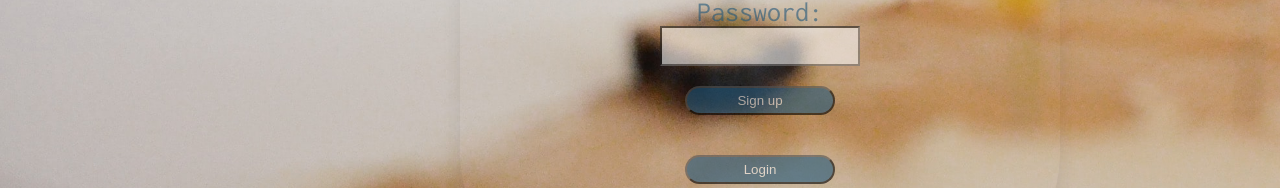
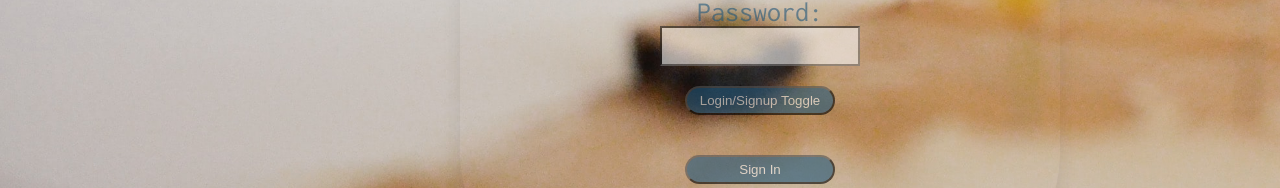
Before and after one commit to janobrienux/voyage-client, a React (Create React App) app: page / in a window 1280 px wide. Shown: the part 761-949 px from the top of the page. Built offline with nearby package versions, Linux system fonts and the light colour scheme.

Commit message:
alert added

```diff
--- a/src/components/auth/Auth.jsx
+++ b/src/components/auth/Auth.jsx
@@ -1,9 +1,12 @@
 import { useState } from "react";
 import "./style.css";
-import logo from '../../assets/logo.png'
+import logo from "../../assets/logo.png";
 
 const Auth = (props) => {
-  console.log(props)
+  console.log(props);
+  function signUp() {
+    alert("Login Successful");
+  }
 
   const [userName, setUserName] = useState("");
   const [email, setEmail] = useState("");
@@ -22,12 +25,11 @@ const Auth = (props) => {
           password: password,
         }
       : {
-        user:{
-
+          user: {
             userName: userName,
             email: email,
             password: password,
-        }
+          },
         };
 
     fetch(url, {
@@ -39,7 +41,8 @@ const Auth = (props) => {
     })
       .then((res) => res.json())
       //**** CHANGED TO TERNARY TO SET TOKEN!!!! */
-      .then((data) => login ? props.updateToken(data.token) : undefined);
+      .then(signUp())
+      .then((data) => (login ? props.updateToken(data.token) : undefined));
   };
 
   const title = () => {
@@ -64,9 +67,7 @@ const Auth = (props) => {
       </div>
     ) : null;
   };
-function signUp() {
-  alert('User registered!')
-}
+
   return (
     <div className="form-container">
       <form onSubmit={handleSubmit}>
@@ -77,7 +78,8 @@ function signUp() {
           <label htmlFor="email">Email:</label>
           <br />
           <input
-          type="text"
+            required
+            type="email"
             id="email"
             // two-way data binding. This builds a closed circuit to display
             value={email}
@@ -98,13 +100,11 @@ function signUp() {
             }}
           />
           <br />
-        <button onClick={loginToggle}>Sign up</button>
-
+          <button onClick={loginToggle}>Login/Signup Toggle</button>
           <br />
-        <button type="submit">Login</button>
+          <button type="submit">Sign In</button>
         </div>
       </form>
-
     </div>
   );
 };
```
Also changed, not shown: src/components/voyage/Voyages/VoyagesSplashPage.jsx (line endings or trailing spaces), 1 other file (tests, documents, lock files or other folders). Lines whose indentation alone changed are shown as unchanged.
